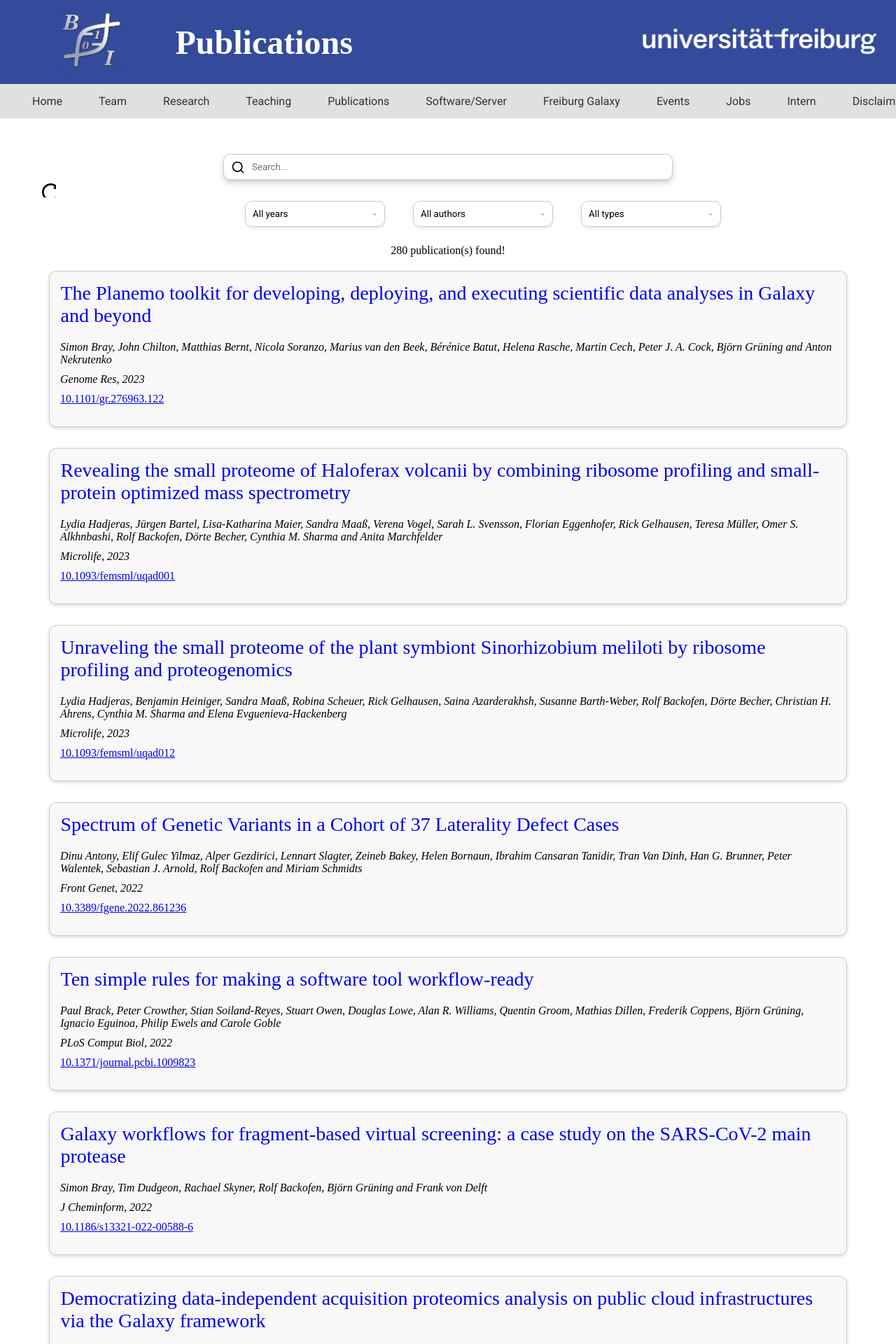
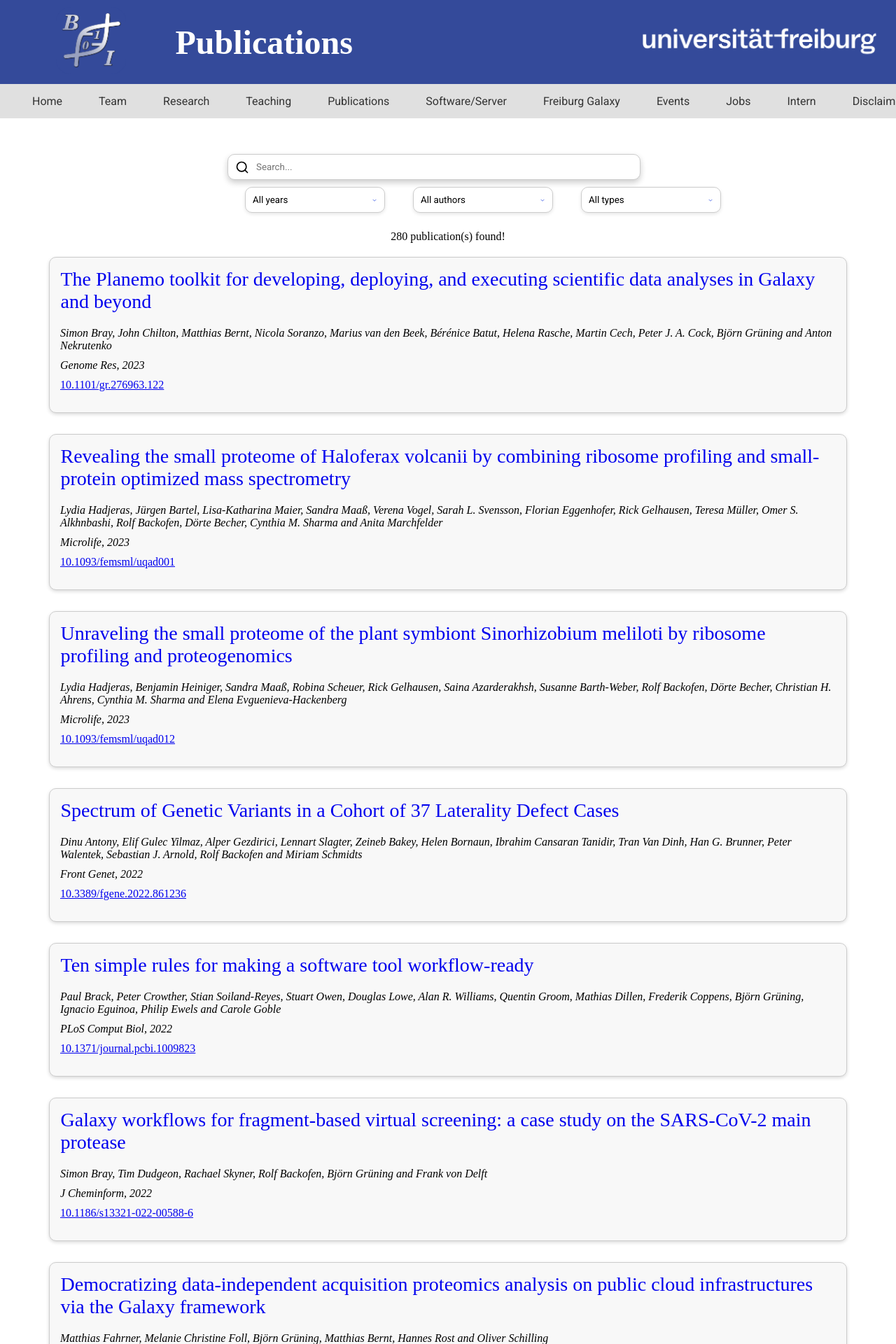
Before and after one commit to RickGelhausen/webtests, a Jekyll site: the page built from docs/publications.md, in a window 1280 px wide. Shown: the top 1920 px of the page at 70% size. Built offline with Jekyll 4.4.1, drawn with Linux system fonts in a browser that asks for light colours.

Commit message:
debugging publication list

```diff
--- a/_sass/publication.scss
+++ b/_sass/publication.scss
@@ -3,13 +3,21 @@
     margin-top: 50px;
 }
 
-#search-bar {
-    display: block;
-    width: 50%;
+.search-bar {
+    display: flex; /* Use flex to align items on a line */
+    justify-content: space-between; /* Space elements equally across the line */
+    width: 50%; /* Adjust as per your requirement */
     margin-top: 15px;
     margin-bottom: 5px;
     margin-left: auto;
     margin-right: auto;
+    padding-right: 40px; /* Reserve space for the reset button */
+}
+
+#search-bar {
+    flex-grow: 1;
+    display: block;
+    width: 50%;
     padding: 10px;
     font-family: 'Roboto', sans-serif;
     background-color: white;
@@ -23,6 +31,7 @@
     background-repeat: no-repeat;
     padding-left: 40px; /* to ensure the text does not overlap the icon */
 }
+
 .filter-panel {
     display: flex;
     justify-content: space-evenly;
@@ -75,6 +84,7 @@
 }
 
 #reset-all-filters {
+    display: none;
     margin-left: 10px;
     width: 20px;
     height: 20px;
@@ -137,7 +147,7 @@
 
 @media (max-width: 960px) {
     /* 1. Increase the width of the search box */
-    #search-bar {
+    .search-bar {
         width: 100%; /* Adjust width considering padding and the icon */
         box-sizing: border-box; /* This makes sure the input does not overflow its container due to padding */
     }
```
